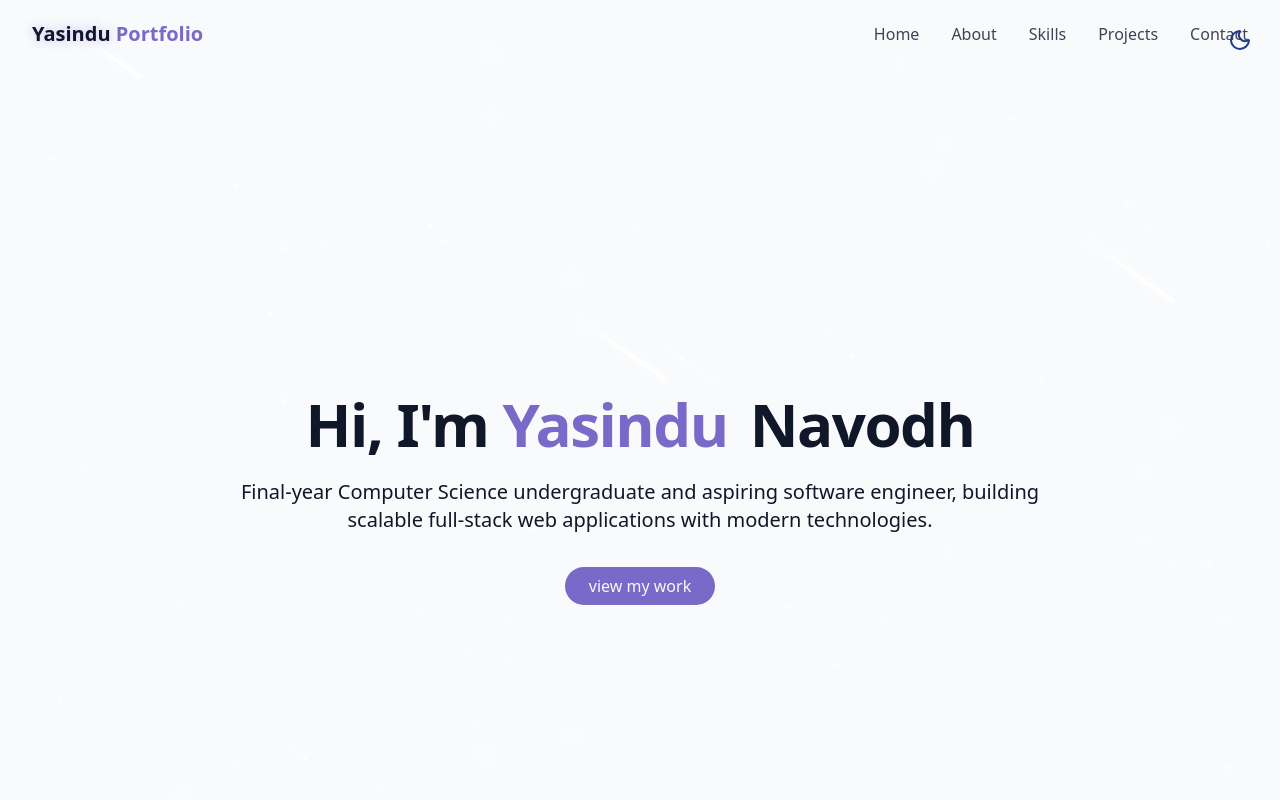
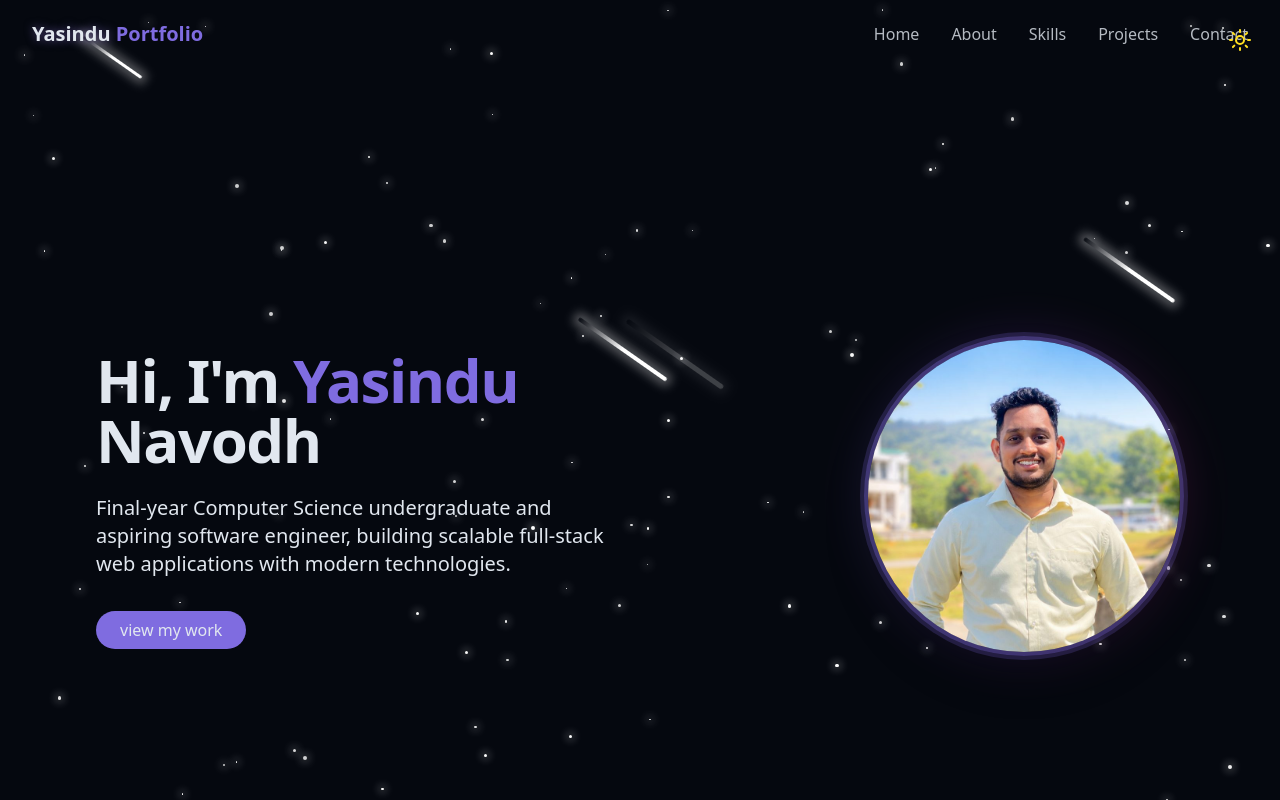
Before and after one commit to Yasindu-Navo/My-Portfolio, a React (Vite) app: page / in a window 1280 px wide. Shown: the top 800 px of the page. Built offline with nearby package versions, Linux system fonts and the light colour scheme.

Commit message:
Refactor code structure for improved readability and maintainability

```diff
--- a/src/components/AboutSection.jsx
+++ b/src/components/AboutSection.jsx
@@ -40,7 +40,8 @@ export const AboutSection = () => {
               </a>
 
               <a
-                href=""
+                href="/D.Y.Y.Navodh UWU_CST_21_024.pdf"
+                download="Yasindu-Navodh-CV.pdf"
                 className="px-6 py-2 rounded-full border border-primary text-primary hover:bg-primary/10 transition-colors duration-300"
               >
                 {" "}
--- a/src/components/HeroSection.jsx
+++ b/src/components/HeroSection.jsx
@@ -6,8 +6,9 @@ export const HeroSection = () => {
       id="hero"
       className="relative min-h-screen flex flex-col items-center justify-center px-4"
     >
-      <div className="container max-w-4xl mx-auto text-center z-10">
-        <div className="space-y-6">
+      <div className="container max-w-6xl mx-auto z-10">
+        <div className="grid grid-cols-1 md:grid-cols-2 gap-12 items-center">
+          <div className="space-y-6 text-center md:text-left">
             <h1 className="text-4xl md:text-6xl font-bold tracking-tight ">
               <span className="opacity-0 animate-fade-in">Hi, I'm</span>
               <span className="text-primary opacity-0 animate-fade-in-delay-1">
@@ -20,16 +21,29 @@ export const HeroSection = () => {
               </span>
             </h1>
 
-          <p className="text-lg md:text-xl text-muted-foreground max-2-2xl mx-auto opacity-0 animate-fade-in-delay-3 ">
+            <p className="text-lg md:text-xl text-muted-foreground max-w-2xl mx-auto md:mx-0 opacity-0 animate-fade-in-delay-3 ">
               Final-year Computer Science undergraduate and aspiring software
-            engineer, building scalable full-stack web applications with modern
-            technologies.
+              engineer, building scalable full-stack web applications with
+              modern technologies.
             </p>
 
             <div className="pt-4 opacity-0 animate-fade-in-delay-4">
               <a href="#projects" className="cosmic-button">
                 view my work
               </a>
+            </div>
+          </div>
+
+          <div className="flex justify-center md:justify-end">
+            <div className="relative">
+              <div className="absolute inset-0 bg-gradient-to-r from-primary/30 via-purple-500/30 to-pink-500/30 rounded-full blur-xl animate-pulse opacity-75"></div>
+              <div className="absolute inset-0 bg-gradient-to-br from-primary/10 to-transparent rounded-full animate-spin-slow"></div>
+              <img
+                src="/My-img-portfolio.png"
+                alt="Yasindu Navodh - Portfolio Image"
+                className="relative w-64 h-64 md:w-80 md:h-80 object-cover object-top rounded-full shadow-2xl border-4 border-primary/40 ring-4 ring-primary/20 hover:scale-105 hover:rotate-1 transition-all duration-500 animate-fade-in-delay-5"
+              />
+            </div>
           </div>
         </div>
       </div>
--- a/src/components/SkillsSection.jsx
+++ b/src/components/SkillsSection.jsx
@@ -55,7 +55,7 @@ export const SkillsSection = () => {
             <button
               key={key}
               onClick={() => setActiveCategory(category)}
-              className={`px-5 py-2 rounded-full transition-colors duration-300 capitalize ${
+              className={`px-5 py-2 rounded-full transition-colors duration-300 capitalize cursor-pointer ${
                 activeCategory === category
                   ? "bg-primary text-primary-foreground"
                   : "bg-secondary/70  text-foreground hover:bd-secondary"
--- a/src/components/ToggleTheme.jsx
+++ b/src/components/ToggleTheme.jsx
@@ -3,17 +3,18 @@ import { useEffect, useState } from "react";
 import { cn } from "@/lib/utils";
 
 export const ToggleTheme = () => {
-  const [isDarkTheme, setIsDarkTheme] = useState(false);
+  const [isDarkTheme, setIsDarkTheme] = useState(true);
 
   useEffect(() => {
     const storedTheme = localStorage.getItem("theme");
 
-    if (storedTheme === "dark") {
+    if (storedTheme === "light") {
+      setIsDarkTheme(false);
+      document.documentElement.classList.remove("dark");
+    } else {
+      localStorage.setItem("theme", "dark");
       setIsDarkTheme(true);
       document.documentElement.classList.add("dark");
-    } else {
-      localStorage.setItem("theme", "light");
-      setIsDarkTheme(false);
     }
   }, []);
 
@@ -32,10 +33,11 @@ export const ToggleTheme = () => {
     <button
       onClick={toggleTheme}
       className={cn(
-        "fixed max-sm:hidden top-5 right-5 z-50 p-2 rounded-full transition-colors duration-300 ",
-        "focus:outlin-hidden"
+        "fixed max-sm:hidden top-5 right-5 z-50 p-2 rounded-full transition-colors duration-300 cursor-pointer hover:bg-gray-200 dark:hover:bg-gray-700",
+        "focus:outline-hidden"
       )}
     >
+
       {isDarkTheme ? (
         <Sun className="h-6 w-6 text-yellow-300" />
       ) : (
```
Also changed, not shown: public/My-img-portfolio.png (added), 1 other file (tests, documents, lock files or other folders). Lines whose indentation alone changed are shown as unchanged.
